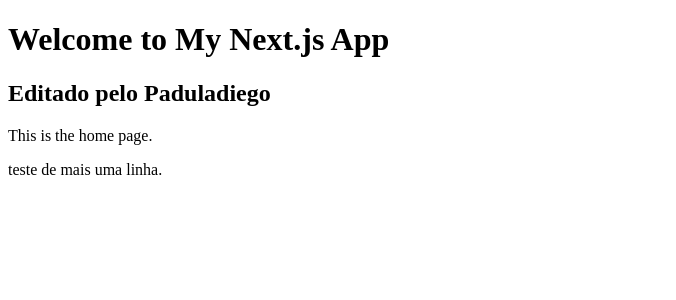
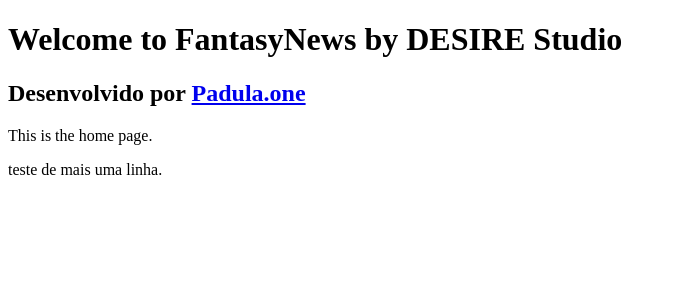
Before and after one commit to paduladiego/fantasynews, a Next.js app: page / in a window 1280 px wide. Shown: the top 300 px of the page, without its empty margins (0-676 px from the left). Built offline with nearby package versions, Linux system fonts and the light colour scheme.

Commit message:
update files

```diff
--- a/pages/index.js
+++ b/pages/index.js
@@ -1,8 +1,10 @@
 function Home() {
   return (
     <div>
-      <h1>Welcome to My Next.js App</h1>
-      <h2>Editado pelo Paduladiego</h2>
+      <h1>Welcome to FantasyNews by DESIRE Studio</h1>
+      <h2>
+        Desenvolvido por <a href="https://padula.one">Padula.one</a>
+      </h2>
       <p>This is the home page.</p>
       <p>teste de mais uma linha.</p>
     </div>
```
Also changed, not shown: 1 other file (tests, documents, lock files or other folders).
